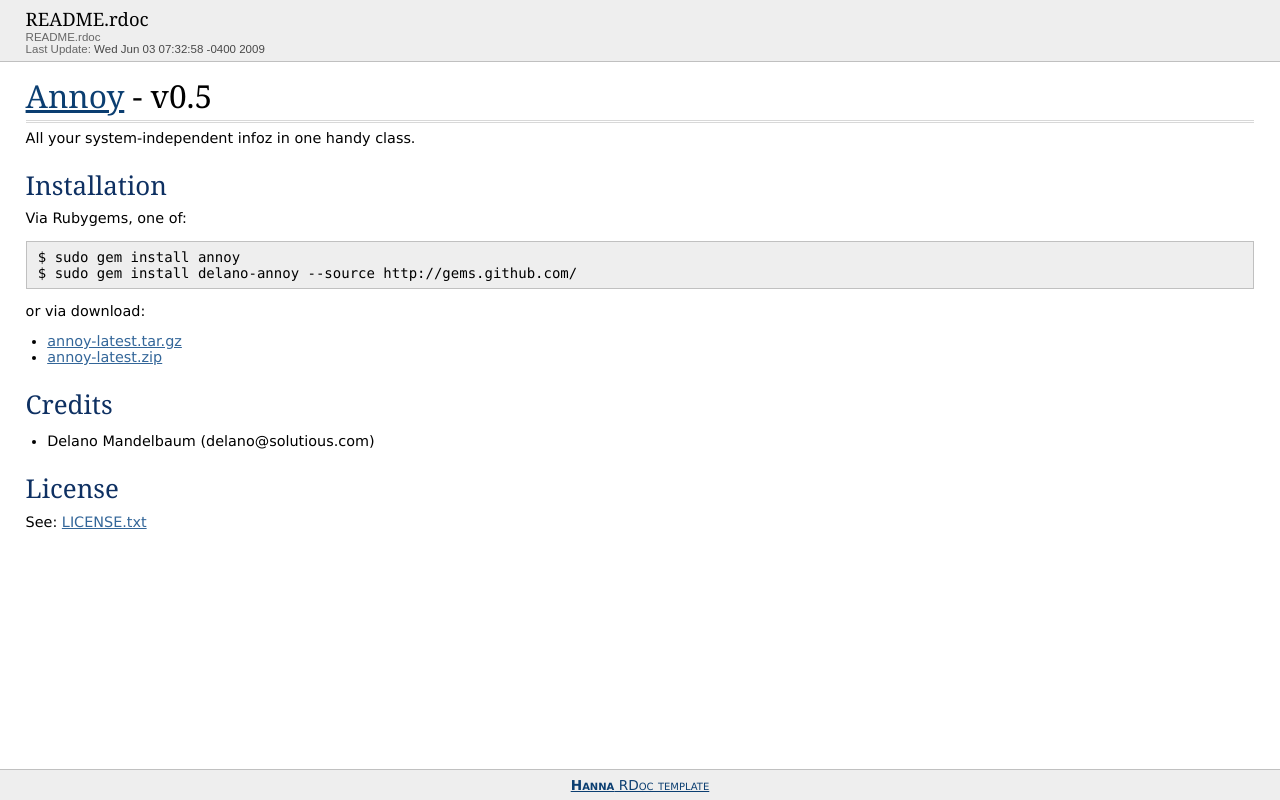
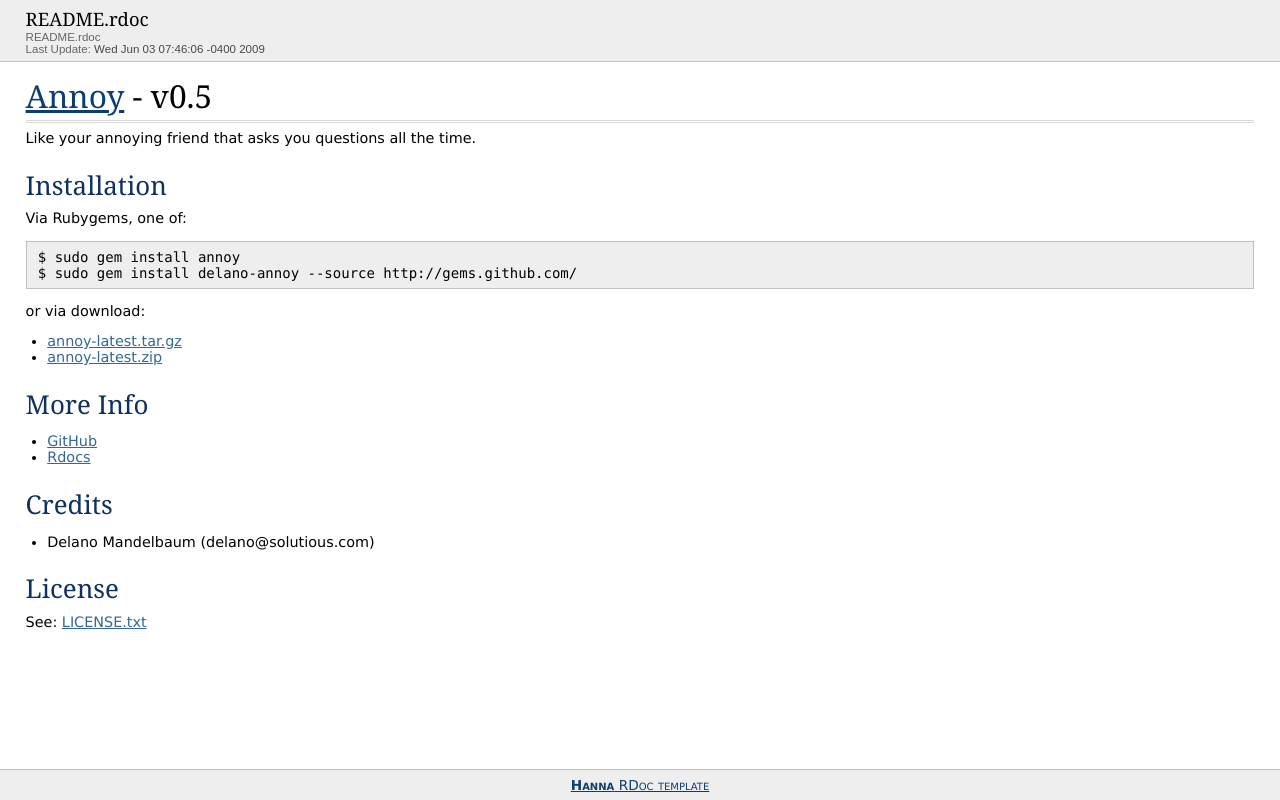
Before and after one commit to delano/annoy, a plain HTML site: page files/README_rdoc.html in a window 1280 px wide. Drawn offline with Linux system fonts and the light colour scheme.

Commit message:
Updated docs

```diff
--- a/files/README_rdoc.html
+++ b/files/README_rdoc.html
@@ -31,7 +31,7 @@
         </div>
         <div class='last-update'>
           Last Update:
-          <span class='datetime'>Wed Jun 03 07:32:58 -0400 2009</span>
+          <span class='datetime'>Wed Jun 03 07:46:06 -0400 2009</span>
         </div>
       </div>
       <div id='content'>
@@ -39,7 +39,7 @@
           <div id='description'>
             <h1><a href="../classes/Annoy.html">Annoy</a> - v0.5</h1>
             <p>
-            All your system-independent infoz in one handy class.
+            Like your annoying friend that asks you questions all the time.
             </p>
             <h2>Installation</h2>
             <p>
@@ -56,6 +56,15 @@
             </li>
             <li><a
             href="http://github.com/delano/annoy/zipball/latest">annoy-latest.zip</a>
+
+            </li>
+            </ul>
+            <h2>More Info</h2>
+            <ul>
+            <li><a href="http://github.com/delano/annoy">GitHub</a>
+
+            </li>
+            <li><a href="http://delano.github.com/annoy">Rdocs</a>
 
             </li>
             </ul>
```
Also changed, not shown: classes/Annoy.html (+1 -1 lines), files/CHANGES_txt.html (+9 -1 lines), files/LICENSE_txt.html (+1 -1 lines), files/lib/annoy_rb.html (+1 -1 lines), 1 other file.
